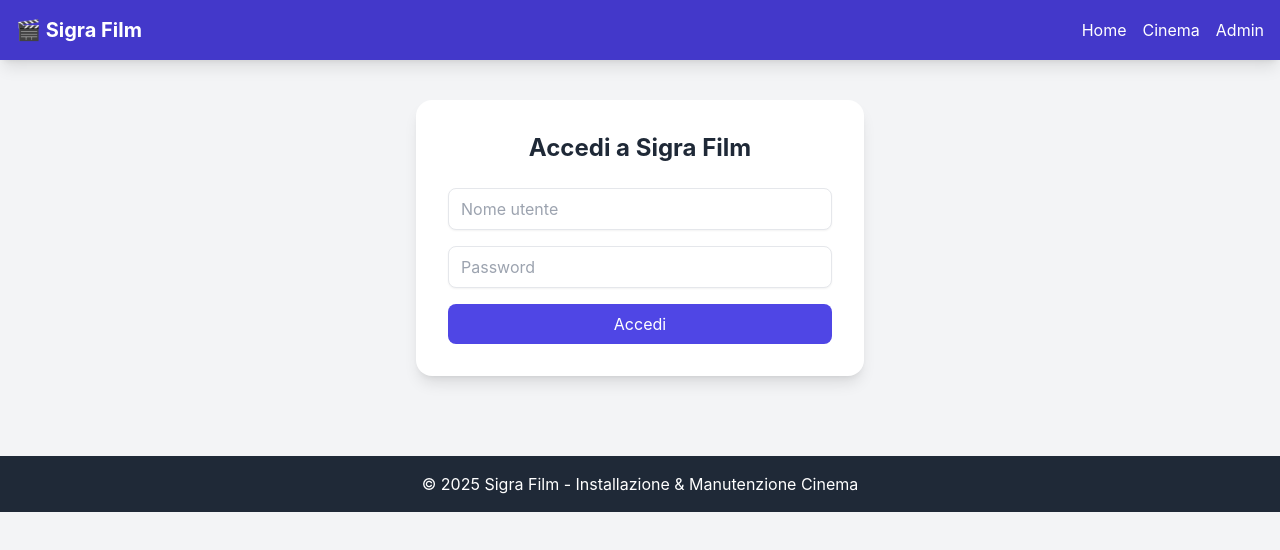
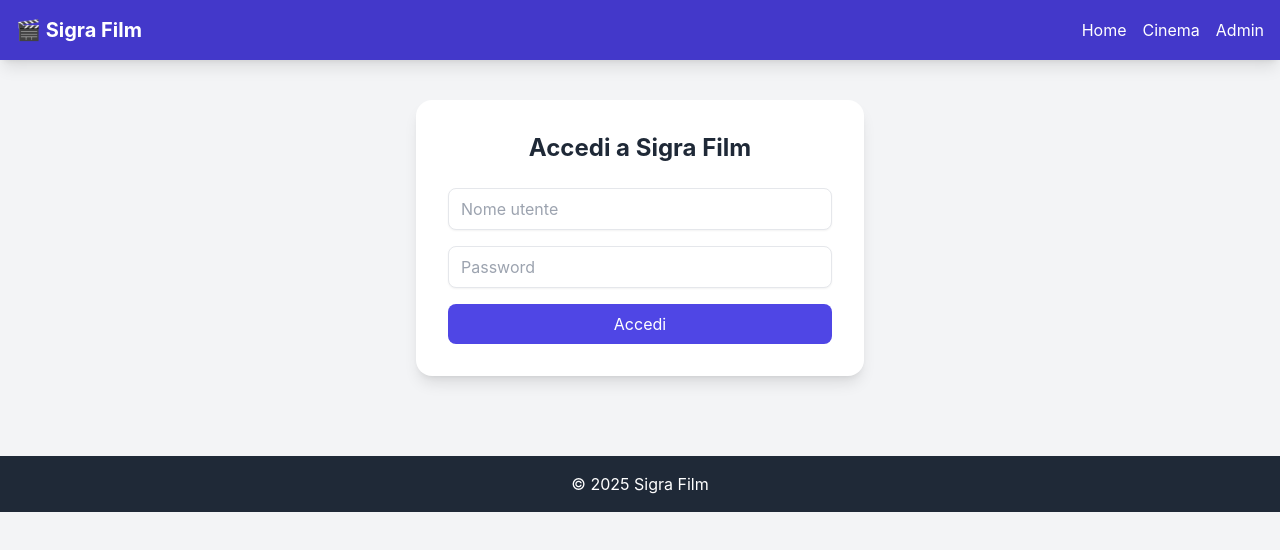
Before and after one commit to Roccotot/SigraFilm, a Next.js app: page / in a window 1280 px wide. Shown: the top 550 px of the page. Built offline with nearby package versions, Linux system fonts and the light colour scheme.

Commit message:
Update Layout.js

```diff
--- a/components/Layout.js
+++ b/components/Layout.js
@@ -7,15 +7,15 @@ export default function Layout({ children }) {
         <div className="container mx-auto flex justify-between items-center">
           <h1 className="text-xl font-bold">🎬 Sigra Film</h1>
           <nav className="space-x-4">
-            <Link href="/" className="hover:underline">Home</Link>
-            <Link href="/cinema" className="hover:underline">Cinema</Link>
-            <Link href="/admin" className="hover:underline">Admin</Link>
+            <Link href="/">Home</Link>
+            <Link href="/cinema">Cinema</Link>
+            <Link href="/admin">Admin</Link>
           </nav>
         </div>
       </header>
       <main className="container mx-auto py-10 px-4">{children}</main>
       <footer className="bg-gray-800 text-white text-center py-4 mt-10">
-        <p>© {new Date().getFullYear()} Sigra Film - Installazione & Manutenzione Cinema</p>
+        <p>© {new Date().getFullYear()} Sigra Film</p>
       </footer>
     </div>
   );
```
